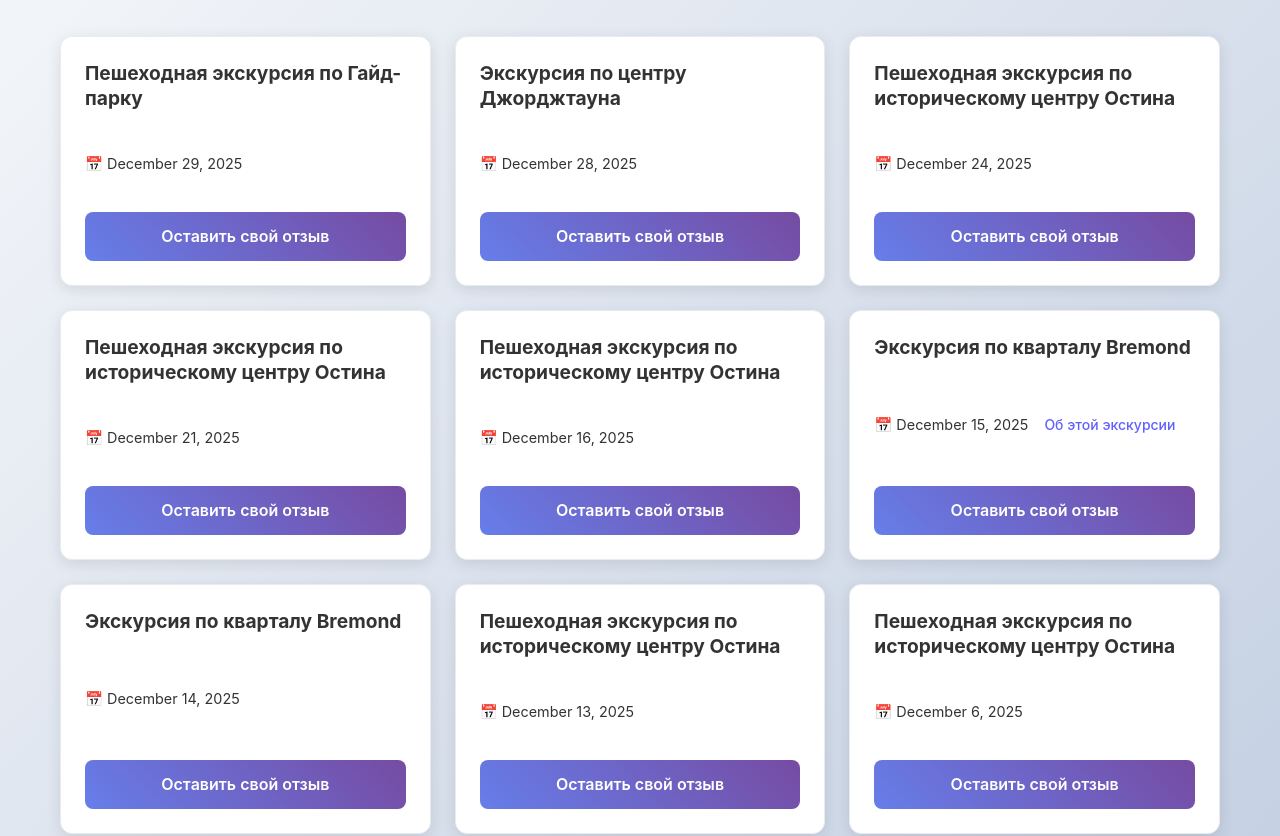
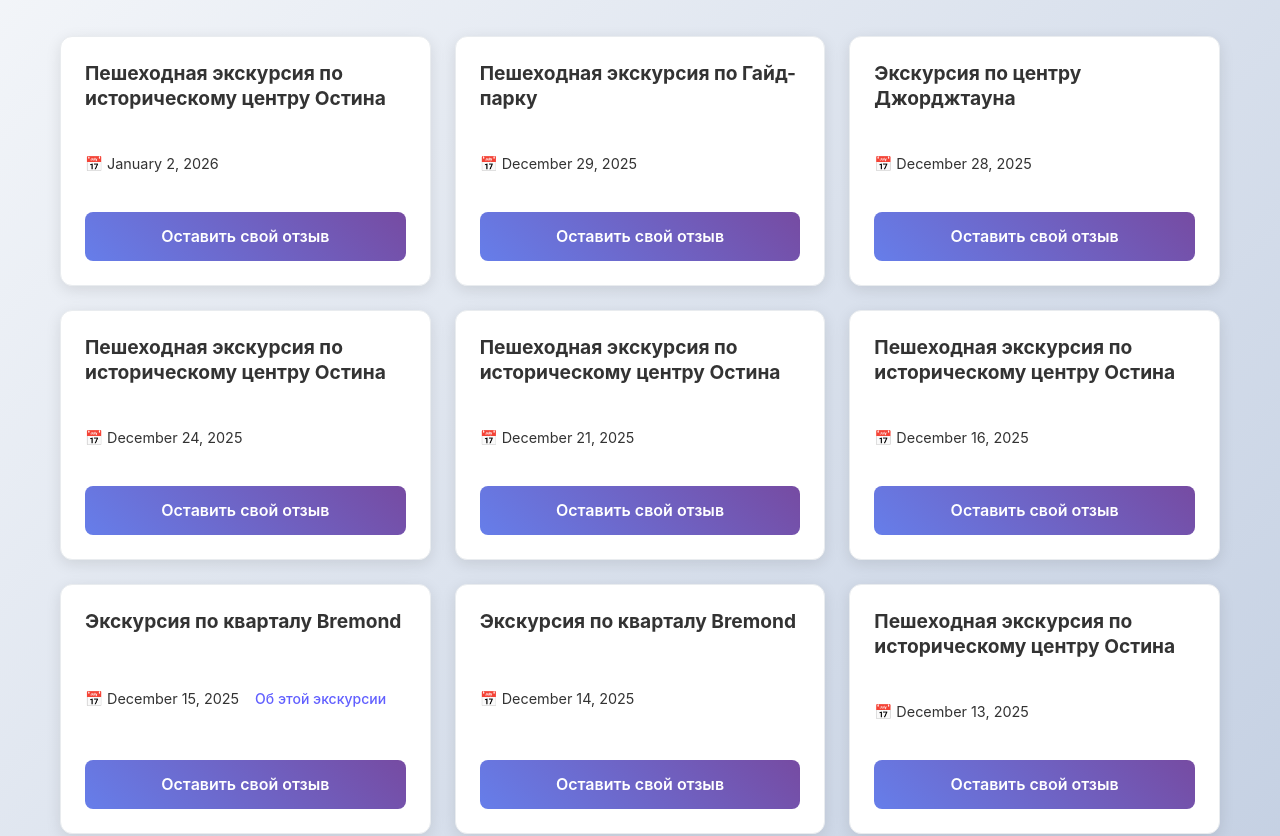
Before and after one commit to tatiana-act/nextjs-boilerplate, a Next.js app: page / in a window 1280 px wide. Shown: the part 6243-7079 px from the top of the page. Built offline with nearby package versions, Linux system fonts and the light colour scheme.

Commit message:
tour passed

```diff
--- a/data/RecentTours.ts
+++ b/data/RecentTours.ts
@@ -1,6 +1,17 @@
 import {PastTourEvent} from '@/types/tour';
 
 const pastTourEvents: PastTourEvent[] = [
+    {
+        id: 'tour39',
+        tourProgramId: 'Acap',
+        date: '2026-01-02',
+        time: '14:30',
+        price: 40,
+        bonus: 'с посещением Капитолия',
+        eventUrl: '',
+        eventImage: '',
+        feedbacks: []
+    },
     {
         id: 'tour38',
         tourProgramId: 'Hyde',
--- a/data/upcomingTours.ts
+++ b/data/upcomingTours.ts
@@ -1,14 +1,6 @@
 import { UpcomingTourEvent } from '@/types/tour';
 
 export const upcomingTours: UpcomingTourEvent[] = [
-    {
-        id: 'tour39',
-        tourProgramId: 'Acap',
-        date: '2026-01-02',
-        time: '14:30',
-        price: 40,
-        bonus: 'с посещением Капитолия',
-    },
     {
         id: 'tour40',
         tourProgramId: 'Acap',
```
